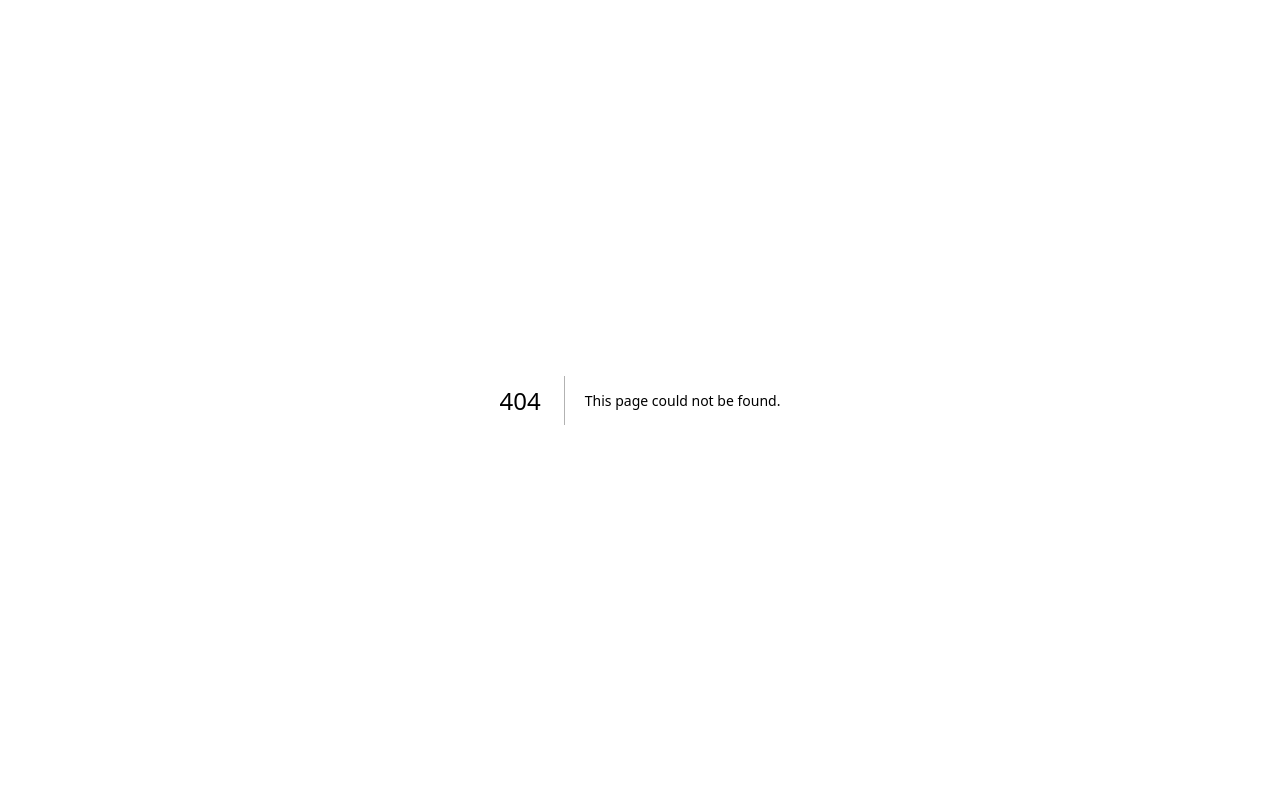
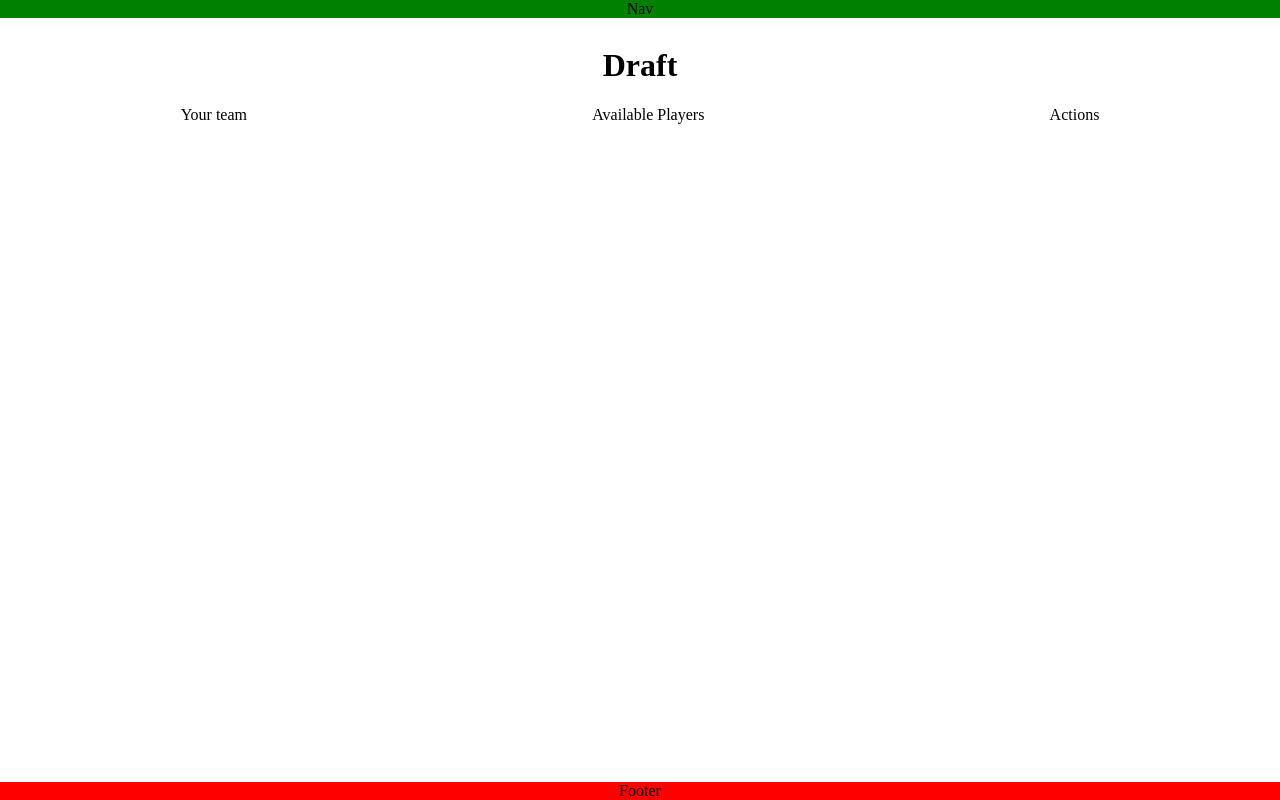
Before and after one commit to alxHenry/baseball-drafter-v2, a Next.js app: page /draft in a window 1280 px wide. Before the commit this address had no page. Built offline with nearby package versions, Linux system fonts and the light colour scheme.

Commit message:
Start roughing out draft page

```diff
--- /dev/null
+++ b/app/App.module.css
@@ -0,0 +1,21 @@
+.body {
+  min-height: 100vh;
+  display: flex;
+  flex-direction: column;
+  margin: 0;
+}
+
+.nav {
+  text-align: center;
+  background-color: green;
+}
+
+.main {
+  flex-grow: 1;
+  padding: 0.5rem;
+}
+
+.footer {
+  text-align: center;
+  background-color: red;
+}
--- /dev/null
+++ b/app/draft/Draft.module.css
@@ -0,0 +1,12 @@
+.header {
+  text-align: center;
+}
+
+.draftContainer {
+  display: flex;
+}
+
+.column {
+  flex-grow: 1;
+  text-align: center;
+}
--- /dev/null
+++ b/app/draft/head.tsx
@@ -0,0 +1,3 @@
+export default function Head() {
+  return <title>Your Draft</title>;
+}
--- /dev/null
+++ b/app/draft/page.tsx
@@ -0,0 +1,14 @@
+import styles from "./Draft.module.css";
+
+export default function Page() {
+  return (
+    <>
+      <h1 className={styles.header}>Draft</h1>
+      <div className={styles.draftContainer}>
+        <div className={styles.column}>Your team</div>
+        <div className={styles.column}>Available Players</div>
+        <div className={`${styles.column} ${styles.actions}`}>Actions</div>
+      </div>
+    </>
+  );
+}
--- a/app/layout.tsx
+++ b/app/layout.tsx
@@ -1,9 +1,14 @@
 import React from "react";
+import styles from "./App.module.css";
 
 const RootLayout = ({ children }: { children: React.ReactNode }) => {
   return (
     <html lang="en">
-      <body>{children}</body>
+      <body className={styles.body}>
+        <nav className={styles.nav}>Nav</nav>
+        <main className={styles.main}>{children}</main>
+        <footer className={styles.footer}>Footer</footer>
+      </body>
     </html>
   );
 };
```
Also changed, not shown: app/draft/TeamDisplay.tsx (added, +20 -0 lines), types/Players.ts (added, +17 -0 lines).
